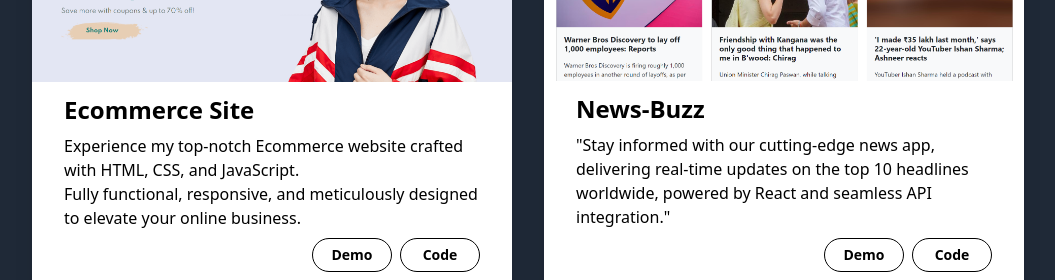
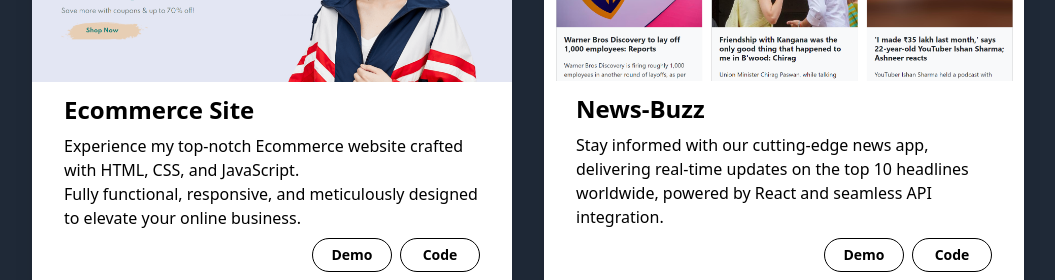
Before and after one commit to kalp234/Personal-Portfolio, a React (Vite) app: page / in a window 1280 px wide. Shown: the part 2580-2860 px from the top of the page, without its empty margins (112-1167 px from the left). Built offline with nearby package versions, Linux system fonts and the light colour scheme.

Commit message:
Update Projects.jsx

```diff
--- a/src/components/Projects/Projects.jsx
+++ b/src/components/Projects/Projects.jsx
@@ -117,7 +117,7 @@
             <div className="card-body -mt-5">
               <h2 className="card-title text-2xl font-bold">News-Buzz</h2>
               <p className="text-black dark:text-black text-left">
-              "Stay informed with our cutting-edge news app, delivering real-time updates on the top 10 headlines worldwide, powered by React and seamless API integration."{" "}
+              Stay informed with our cutting-edge news app, delivering real-time updates on the top 10 headlines worldwide, powered by React and seamless API integration.{" "}
 
               </p>
               <div className="card-actions justify-end">
```
